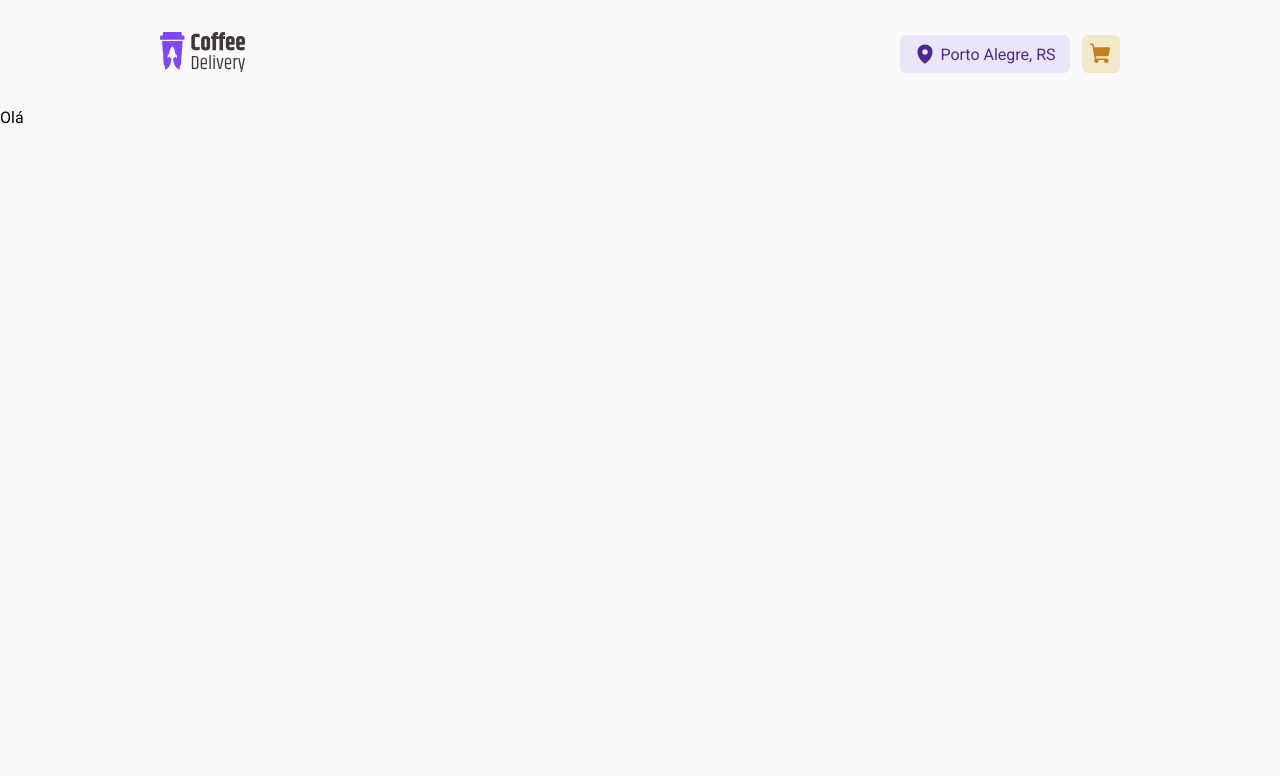
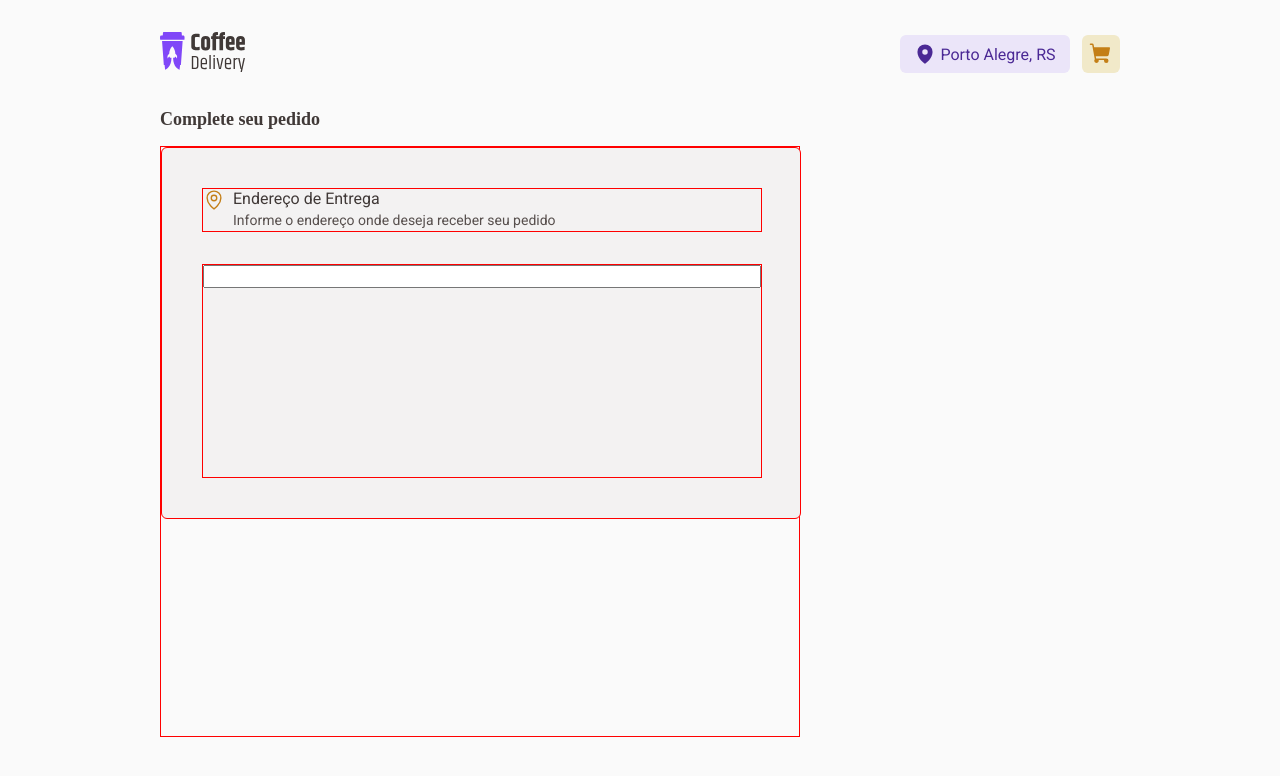
Before and after one commit to arthur-carminatti/Coffe-Delivery, a React (Vite) app: page /checkout in a window 1280 px wide. Shown: the top 776 px of the page. Built offline with nearby package versions, Linux system fonts and the light colour scheme.

Commit message:
Adress box

```diff
--- a/src/pages/Checkout/index.tsx
+++ b/src/pages/Checkout/index.tsx
@@ -1,9 +1,36 @@
-import { CheckoutContainer } from "./styles";
+import { MapPin } from "phosphor-react";
+import {
+    BoxAdressContainer,
+    BoxOneCheckoutContainer,
+    CheckoutContainer,
+    InputBoxAdressContainer,
+    TitleAdressContainer,
+    TitleBoxAdressContainer,
+    TitleCheckoutContainer
+} from "./styles";
 
 export function Checkout() {
     return (
         <CheckoutContainer>
-            Olá
+            <TitleCheckoutContainer>
+                Complete seu pedido
+            </TitleCheckoutContainer>
+
+            <BoxOneCheckoutContainer>
+                <BoxAdressContainer>
+                    <TitleBoxAdressContainer>
+                        <MapPin size={22} />
+                        <TitleAdressContainer>
+                            <span>Endereço de Entrega</span>
+                            <p>Informe o endereço onde deseja receber seu pedido</p>
+                        </TitleAdressContainer>
+                    </TitleBoxAdressContainer>
+
+                    <InputBoxAdressContainer>
+                        <input type="text" />
+                    </InputBoxAdressContainer>
+                </BoxAdressContainer>
+            </BoxOneCheckoutContainer>
         </CheckoutContainer>
     )
 }
--- a/src/pages/Checkout/styles.ts
+++ b/src/pages/Checkout/styles.ts
@@ -1,5 +1,107 @@
 import styled from "styled-components";
 
-export const CheckoutContainer = styled.div`
+export const CheckoutContainer = styled.main`
     width: 100%;
 `
+
+export const TitleCheckoutContainer = styled.div`
+        width: 170px;
+        height: 23px;
+        margin-left: 160px;
+
+        font-family: 'Baloo 2';
+        font-style: normal;
+        font-weight: 700;
+        font-size: 18px;
+        line-height: 130%;
+
+        display: flex;
+        align-items: center;
+
+        color: ${props => props.theme["black-600"]};
+`
+
+export const BoxOneCheckoutContainer = styled.div`
+    display: flex;
+    flex-direction: column;
+    padding: 0px;
+    gap: 12px;
+    width: 640px;
+    height: 591px;
+    margin-left: 160px;
+    margin-top: 15px;
+
+    border: 1px solid red;
+`
+export const BoxAdressContainer = styled.div`
+    display: flex;
+    flex-direction: column;
+    padding: 40px;
+    gap: 32px;
+
+    width: 640px;
+    height: 372px;
+
+    border: 1px solid red;
+
+    background: ${props => props.theme["white-200"]};
+    border-radius: 6px;
+`
+
+export const TitleBoxAdressContainer = styled.div`
+    display: flex;
+    padding: 0px;
+
+    width: 560px;
+    height: 44px;
+
+    border: 1px solid red;
+
+    svg {
+        color: ${props => props.theme["yellow-700"]};
+    }
+`
+
+export const TitleAdressContainer = styled.div`
+    display: flex;
+    flex-direction: column;
+    padding-left: 8px;
+    gap: 2px;
+
+    width: 530px;
+    height: 44px;
+
+    span {
+        color: ${props => props.theme["black-600"]};
+        font-size: 16px;
+        font-style: normal;
+        line-height: 130%;
+
+        display: flex;
+        font-weight: 400;
+        align-items: center;
+
+        width: 530px;
+    }
+
+    p {
+        font-weight: 400;
+        font-size: 14px;
+        color: ${props => props.theme["gray-500"]};
+        align-items: center;
+
+        width: 530px;
+    }
+`
+
+export const InputBoxAdressContainer = styled.div`
+    display: flex;
+    flex-direction: column;
+    padding: 0px;
+    gap: 16px;
+
+    border: 1px solid red;
+
+    width: 560px;
+    height: 216px;
+`
--- a/src/styles/themes/default.ts
+++ b/src/styles/themes/default.ts
@@ -17,6 +17,7 @@ export const defaultTheme = {
 
 
     'gray-100': '#E6E5E5',
+    'gray-200': '#EEEDED',
     'gray-300': '#8D8686',
     'gray-500': '#574F4D',
 } as const
```
